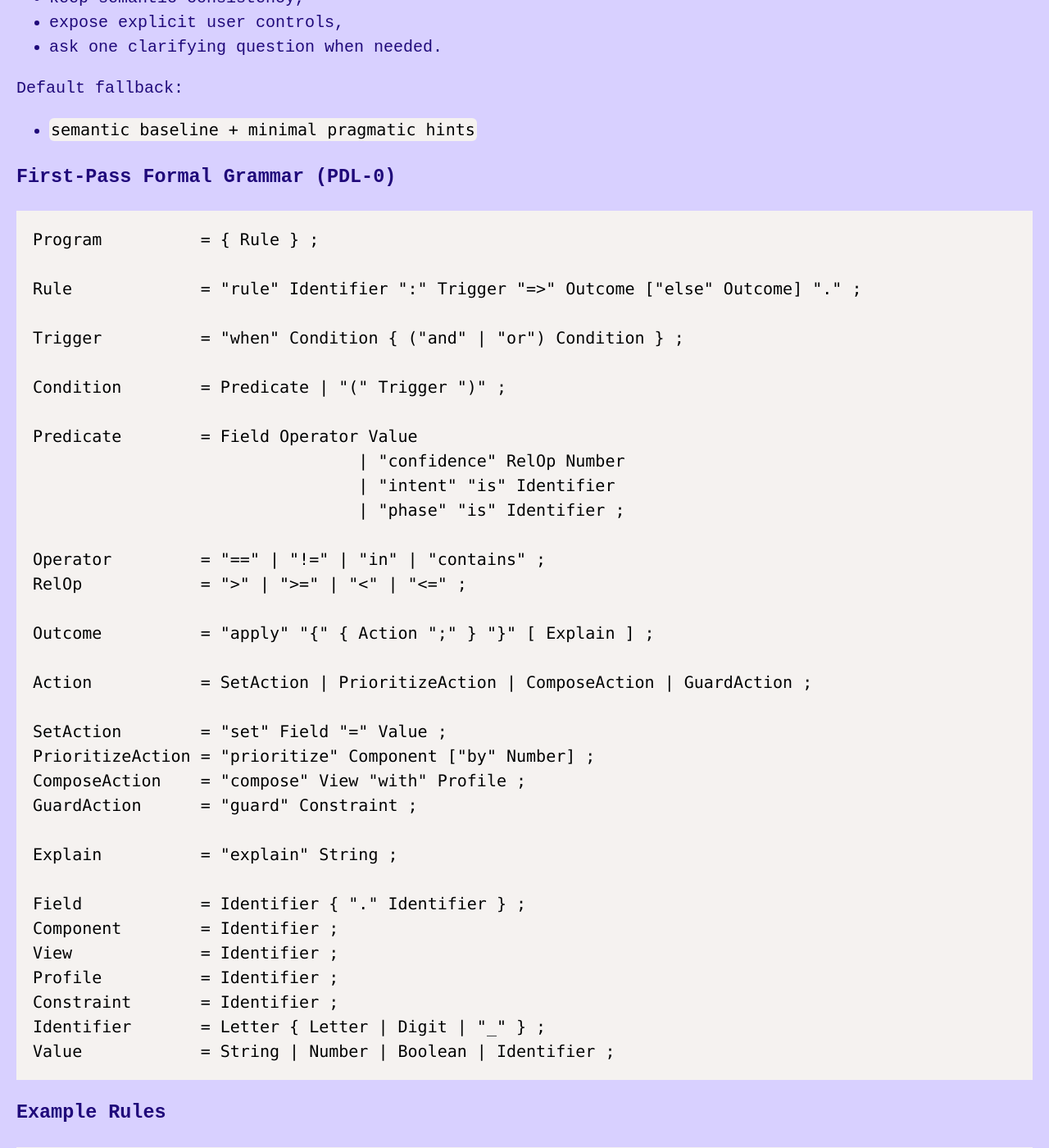
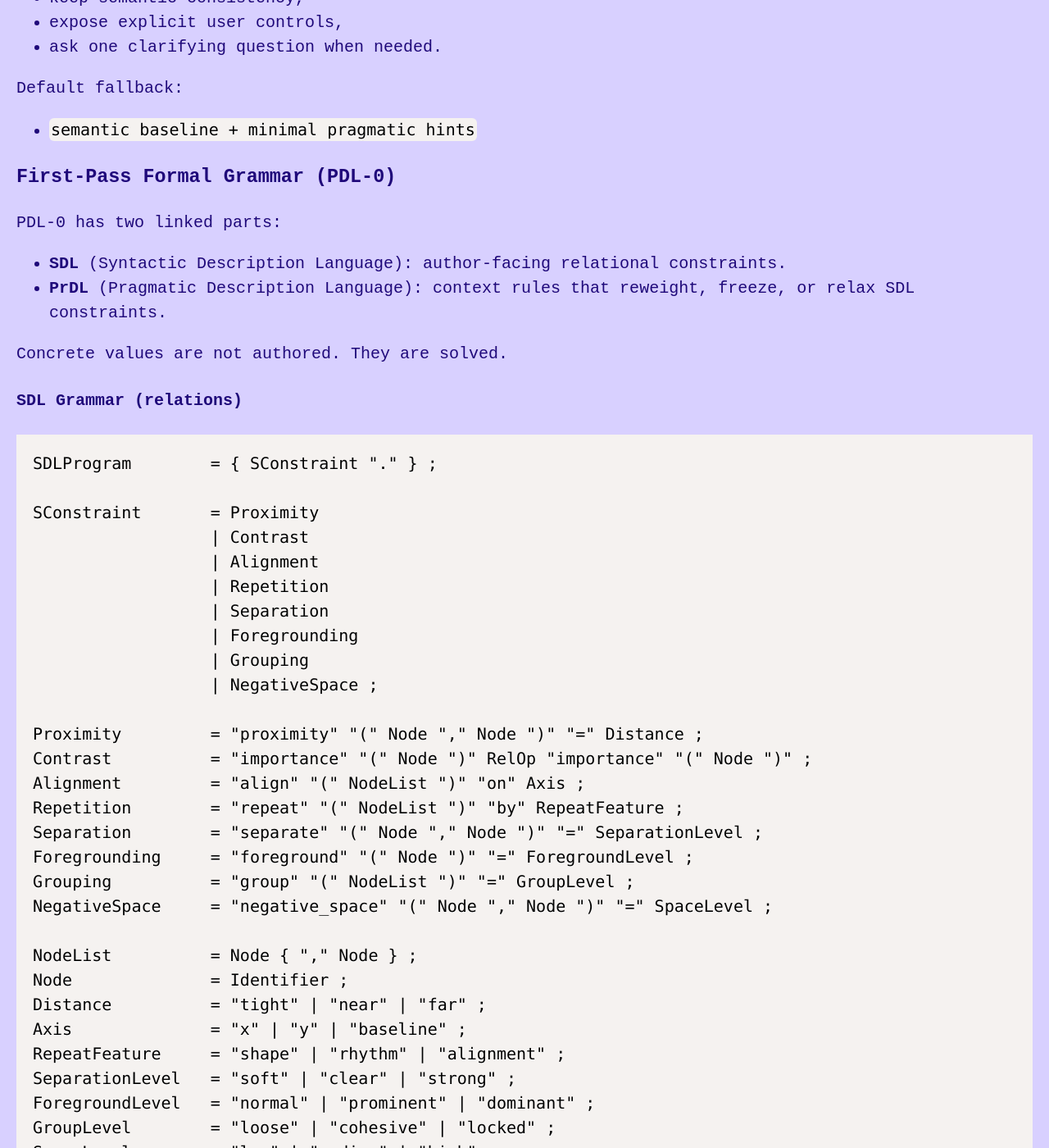
Before and after one commit to paperhat/paperhat.dev, a Jekyll site: the page built from notes/syntactic-semantic-pragmatic/index.md, in a window 1280 px wide and 1400 px high, scrolled down 10474 px. Shown: the whole window at 82% size. Built offline with Jekyll 4.4.1, drawn with Linux system fonts in a browser that asks for light colours; some web fonts are replaced; our own code applies the rules of GitHub Pages for plain Markdown files; some of the changed text lies outside the part shown.

Commit message:
utility commit

````diff
--- a/notes/syntactic-semantic-pragmatic/index.md
+++ b/notes/syntactic-semantic-pragmatic/index.md
@@ -233,6 +233,51 @@ Default fallback:
 
 ### First-Pass Formal Grammar (PDL-0)
 
+PDL-0 has two linked parts:
+
+- **SDL** (Syntactic Description Language): author-facing relational constraints.
+- **PrDL** (Pragmatic Description Language): context rules that reweight, freeze, or relax SDL constraints.
+
+Concrete values are not authored. They are solved.
+
+#### SDL Grammar (relations)
+
+```ebnf
+SDLProgram        = { SConstraint "." } ;
+
+SConstraint       = Proximity
+                  | Contrast
+                  | Alignment
+                  | Repetition
+                  | Separation
+                  | Foregrounding
+                  | Grouping
+                  | NegativeSpace ;
+
+Proximity         = "proximity" "(" Node "," Node ")" "=" Distance ;
+Contrast          = "importance" "(" Node ")" RelOp "importance" "(" Node ")" ;
+Alignment         = "align" "(" NodeList ")" "on" Axis ;
+Repetition        = "repeat" "(" NodeList ")" "by" RepeatFeature ;
+Separation        = "separate" "(" Node "," Node ")" "=" SeparationLevel ;
+Foregrounding     = "foreground" "(" Node ")" "=" ForegroundLevel ;
+Grouping          = "group" "(" NodeList ")" "=" GroupLevel ;
+NegativeSpace     = "negative_space" "(" Node "," Node ")" "=" SpaceLevel ;
+
+NodeList          = Node { "," Node } ;
+Node              = Identifier ;
+Distance          = "tight" | "near" | "far" ;
+Axis              = "x" | "y" | "baseline" ;
+RepeatFeature     = "shape" | "rhythm" | "alignment" ;
+SeparationLevel   = "soft" | "clear" | "strong" ;
+ForegroundLevel   = "normal" | "prominent" | "dominant" ;
+GroupLevel        = "loose" | "cohesive" | "locked" ;
+SpaceLevel        = "low" | "medium" | "high" ;
+RelOp             = ">" | ">=" | "<" | "<=" ;
+Identifier        = Letter { Letter | Digit | "_" } ;
+```
+
+#### PrDL Grammar (use rules)
+
 ```ebnf
 Program          = { Rule } ;
 
@@ -243,28 +288,27 @@ Trigger          = "when" Condition { ("and" | "or") Condition } ;
 Condition        = Predicate | "(" Trigger ")" ;
 
 Predicate        = Field Operator Value
-                                 | "confidence" RelOp Number
-                                 | "intent" "is" Identifier
-                                 | "phase" "is" Identifier ;
+                 | "confidence" RelOp Number
+                 | "intent" "is" Identifier
+                 | "phase" "is" Identifier ;
 
 Operator         = "==" | "!=" | "in" | "contains" ;
 RelOp            = ">" | ">=" | "<" | "<=" ;
 
 Outcome          = "apply" "{" { Action ";" } "}" [ Explain ] ;
 
-Action           = SetAction | PrioritizeAction | ComposeAction | GuardAction ;
+Action           = WeightAction | FreezeAction | RelaxAction | GuardAction ;
 
-SetAction        = "set" Field "=" Value ;
-PrioritizeAction = "prioritize" Component ["by" Number] ;
-ComposeAction    = "compose" View "with" Profile ;
+WeightAction     = "weight" ConstraintRef "=" WeightLevel ;
+FreezeAction     = "freeze" ConstraintRef ;
+RelaxAction      = "relax" ConstraintRef ["by" Number] ;
 GuardAction      = "guard" Constraint ;
 
 Explain          = "explain" String ;
 
 Field            = Identifier { "." Identifier } ;
-Component        = Identifier ;
-View             = Identifier ;
-Profile          = Identifier ;
+ConstraintRef    = Identifier ;
+WeightLevel      = "low" | "medium" | "high" ;
 Constraint       = Identifier ;
 Identifier       = Letter { Letter | Digit | "_" } ;
 Value            = String | Number | Boolean | Identifier ;
@@ -276,17 +320,17 @@ Value            = String | Number | Boolean | Identifier ;
 rule rush_mode_targets:
 when intent is checkout and user.state == rushing and confidence >= 0.75
 => apply {
-    set controls.touch_target = large;
-    set cta.emphasis = high;
+    weight summary_to_cta_proximity = high;
+    weight cta_over_cancel_contrast = high;
     guard preserve_wcag_aa;
 } explain "Adjusted controls for faster and safer completion.".
 
 rule low_confidence_fallback:
 when intent is recover_account and confidence < 0.45
 => apply {
-    set layout.mode = semantic_baseline;
-    prioritize support_option by 2;
-    guard freeze_reordering;
+    freeze major_reordering;
+    weight help_entry_foregrounding = medium;
+    guard preserve_semantic_order;
 } explain "Using stable layout until your goal is clearer.".
 ```
 
@@ -297,8 +341,9 @@ At runtime, the engine should execute in this order:
 1. infer intent,
 2. compute confidence,
 3. evaluate policy constraints,
-4. apply bounded adaptations,
-5. emit explanation and audit event.
+4. apply bounded reweighting/freeze rules,
+5. solve syntactic constraints into concrete render decisions,
+6. emit explanation and audit event.
 
 This order prevents a common failure: adapting first, then justifying later.
 
@@ -330,7 +375,7 @@ Use three stacked rule layers. Concrete values are renderer outputs, not author
 - Express relations and priorities, not pixels.
 - Core operators: `proximity`, `contrast`, `alignment`, `repetition`, `foregrounding`, `negative_space`, `grouping`, `separation`.
 - Example declarations:
-    - `relate(order_total, shipping_cost).proximity = close`
+    - `proximity(order_total, shipping_cost) = near`
     - `importance(place_order) > importance(cancel)`
     - `separate(payment_section, promo_section) = clear`
 
@@ -346,7 +391,7 @@ Use three stacked rule layers. Concrete values are renderer outputs, not author
 
 - Gate how semantic and syntactic constraints are reweighted by context.
 - Example declarations:
-    - `when intent=checkout and state=rushing => weight(proximity, summary_to_cta)=high`
+    - `when intent=checkout and state=rushing => weight summary_to_cta_proximity = high`
     - `when confidence<0.45 => freeze(reordering)`
 
 Renderer responsibility:
@@ -377,11 +422,11 @@ type SemanticRole =
     | "status_info"
     | "help_entry";
 
-type PragmaticProfile =
-    | "default"
-    | "checkout_rushing"
-    | "research_mobile"
-    | "recovery_low_confidence";
+type PragmaticContext = {
+    intent: "checkout" | "research" | "recover_account";
+    phase: "discover" | "decide" | "commit" | "recover";
+    confidence: number;
+};
 
 type AdaptationPolicy = {
     mutable: Array<"layout" | "density" | "copy" | "emphasis" | "order">;
@@ -394,8 +439,26 @@ type SyntacticConstraintSet = {
     proximity?: Array<{ a: string; b: string; level: "tight" | "near" | "far" }>;
     contrast?: Array<{ higher: string; lower: string; level: "low" | "medium" | "high" }>;
     alignment?: Array<{ items: string[]; axis: "x" | "y" | "baseline" }>;
+    repetition?: Array<{ items: string[]; feature: "shape" | "rhythm" | "alignment" }>;
+    grouping?: Array<{ items: string[]; level: "loose" | "cohesive" | "locked" }>;
+    negativeSpace?: Array<{ a: string; b: string; level: "low" | "medium" | "high" }>;
     separation?: Array<{ a: string; b: string; level: "soft" | "clear" | "strong" }>;
     foregrounding?: Array<{ item: string; priority: "normal" | "prominent" | "dominant" }>;
+};
+```
+
+Add a renderer capability profile so constraint solving remains portable:
+
+```ts
+type RendererCapabilities = {
+    platform: "web" | "ios" | "android" | "desktop";
+    viewportClass: "compact" | "regular" | "expanded";
+    inputMode: "touch" | "pointer" | "keyboard" | "mixed";
+    accessibility: {
+        minContrast: number;
+        textScale: number;
+        reducedMotion: boolean;
+    };
 };
 ```
 
@@ -432,6 +495,13 @@ Use deterministic execution order per render cycle:
 6. solve constraint graph into concrete render decisions,
 7. render,
 8. emit explanation + telemetry.
+
+Solver objective order:
+
+1. satisfy hard constraints (safety, accessibility, policy),
+2. maximize semantic fidelity,
+3. maximize pragmatic utility,
+4. minimize visual surprise from previous frame.
 
 Conflict resolution priority:
 
@@ -523,3 +593,120 @@ Before enabling any pragmatic rule in production:
 7. rollback switch exists.
 
 If any item fails, the rule remains simulation-only.
+
+### 9) Solver Semantics (Implementation-Ready)
+
+This section defines how renderers must interpret and solve constraints.
+
+#### Constraint Classes
+
+Classify every constraint as one of the following:
+
+- **Hard constraints**: must always be satisfied.
+    - accessibility minima,
+    - safety and compliance rules,
+    - explicit user overrides,
+    - platform technical limits.
+- **Soft constraints**: preferred, but violable with penalty.
+    - proximity targets,
+    - foregrounding preferences,
+    - repetition style coherence,
+    - pragmatic emphasis shifts.
+
+Any solution that violates a hard constraint is invalid.
+
+#### Normalized Objective Function
+
+Among valid solutions, choose the one that minimizes total penalty:
+
+$$
+	ext{score}(S) = \sum_{i \in \text{soft}} w_i \cdot p_i(S) + \lambda \cdot \Delta_{prev}(S)
+$$
+
+Where:
+
+- $S$ is a candidate render solution,
+- $w_i$ is the effective weight of soft constraint $i$ after pragmatic reweighting,
+- $p_i(S) \in [0,1]$ is normalized violation penalty,
+- $\Delta_{prev}(S)$ is visual surprise from previous frame,
+- $\lambda$ is stability coefficient from policy.
+
+Interpretation:
+
+- lower score is better,
+- pragmatic rules modify $w_i$, not hard constraints.
+
+#### Hard-Constraint Precedence
+
+When hard constraints conflict, use this order:
+
+1. legal/compliance,
+2. accessibility,
+3. explicit user controls,
+4. safety,
+5. platform limits.
+
+If still unsatisfiable, fallback to semantic baseline and emit diagnostic telemetry.
+
+#### Soft-Constraint Tie-Breaking
+
+If candidate scores are equal within epsilon ($\varepsilon$), apply deterministic tie-breakers:
+
+1. maximize semantic-role fidelity,
+2. minimize structural movement,
+3. minimize text reflow,
+4. preserve prior element order,
+5. stable lexical order of node IDs.
+
+This guarantees the same input state yields the same output layout.
+
+#### Temporal Stability Rules
+
+To prevent adaptation thrash:
+
+- enforce `cooldownMs` before major structural updates,
+- allow micro-adjustments inside cooldown only if hard constraints require them,
+- cap per-frame structural delta by `maxDelta`,
+- freeze pragmatic reweighting when confidence volatility exceeds threshold.
+
+#### Confidence-Gated Reweighting
+
+Reweighting should be proportional to confidence:
+
+$$
+w_i' = w_i \cdot (1 + \alpha_i \cdot c)
+$$
+
+Where:
+
+- $c \in [0,1]$ is intent confidence,
+- $\alpha_i$ is per-constraint sensitivity.
+
+For low confidence, set bounded reweighting floor/ceiling and prefer baseline semantics.
+
+#### Determinism Contract
+
+Renderer implementation should be deterministic under fixed inputs:
+
+- same constraints,
+- same context signals,
+- same capability profile,
+- same previous frame snapshot.
+
+Required output artifacts per solve cycle:
+
+1. selected candidate ID,
+2. hard constraints satisfied list,
+3. soft penalties by constraint,
+4. final score,
+5. tie-break path (if used),
+6. emitted explanation key.
+
+#### Failure Handling
+
+If solver fails to produce a valid solution in time budget:
+
+1. return semantic baseline,
+2. disable non-essential pragmatic reweighting for this cycle,
+3. emit `solver_timeout_fallback` telemetry,
+4. preserve user action continuity over visual optimization.
````
Also changed, not shown: other parts of notes/syntactic-semantic-pragmatic/index.md (+3 -3 lines).
